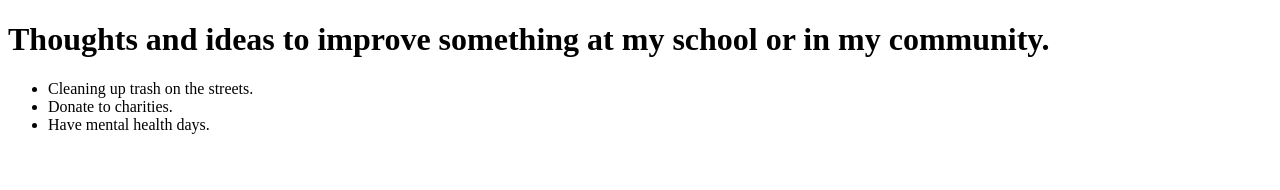
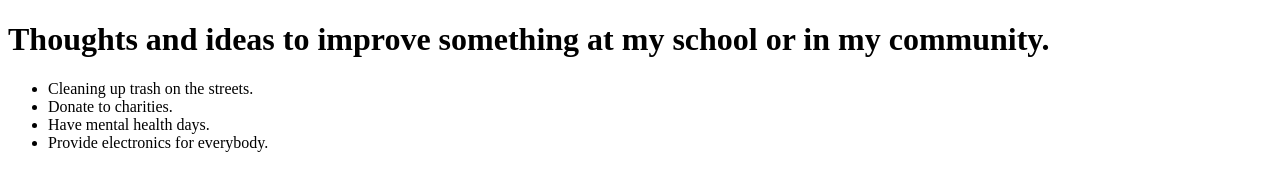
Before and after one commit to BriannaN20/Lesson5_Mini_Activity, a plain HTML site: page index.html in a window 1280 px wide. Drawn offline with Linux system fonts and the light colour scheme.

Commit message:
Added an idea to improve school.

```diff
--- a/index.html
+++ b/index.html
@@ -9,6 +9,7 @@
      <li>Cleaning up trash on the streets.</li>
       <li>Donate to charities.</li>
       <li>Have mental health days.</li>
+      <li>Provide electronics for everybody.</li>
     </ul>
   </body>
 </html>
```
